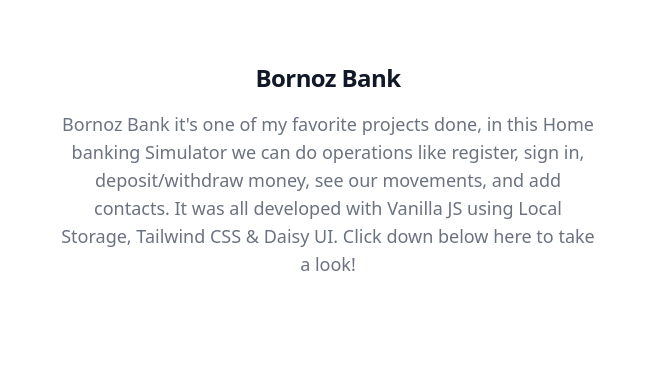
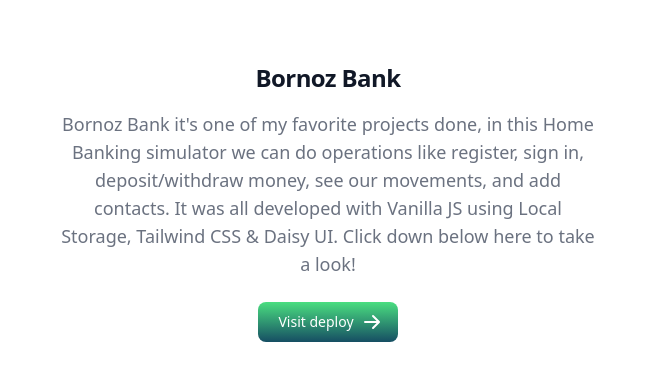
Before and after one commit to pato-1441/practicing-flowbite, a website built with Vite: page index.html in a window 1280 px wide. Shown: the part 1386-1778 px from the top of the page, 612-1280 px from the left. Built offline with nearby package versions, Linux system fonts and the light colour scheme.

Commit message:
button modified with gradient2

```diff
--- a/index.html
+++ b/index.html
@@ -209,8 +209,8 @@
             <img class="w-full block" src="./src/assets/bornozBankIphone.png" alt="bornoz bank app project image">
             <div class="mt-4 md:mt-0">
                 <h2 class="mb-4 text-2xl tracking-tight font-extrabold text-gray-900 dark:text-white">Bornoz Bank</h2>
-                <p class="mb-6 font-light text-gray-500 md:text-lg dark:text-gray-400">Bornoz Bank it's one of my favorite projects done, in this Home banking Simulator we can do operations like register, sign in, deposit/withdraw money, see our movements, and add contacts. It was all developed with Vanilla JS using Local Storage, Tailwind CSS & Daisy UI. Click down below here to take a look!</p>
-                <a href="https://bornozbank.netlify.app/" target="_blank" rel="noopener noreferrer" class="inline-flex items-center text-white bg-primary-700 hover:bg-primary-800 focus:ring-4 focus:ring-primary-300 font-medium rounded-lg text-sm px-5 py-2.5 text-center dark:focus:ring-primary-900">
+                <p class="mb-6 font-light text-gray-500 md:text-lg dark:text-gray-400">Bornoz Bank it's one of my favorite projects done, in this Home Banking simulator we can do operations like register, sign in, deposit/withdraw money, see our movements, and add contacts. It was all developed with Vanilla JS using Local Storage, Tailwind CSS & Daisy UI. Click down below here to take a look!</p>
+                <a href="https://bornozbank.netlify.app/" target="_blank" rel="noopener noreferrer" class="inline-flex items-center text-white bg-gradient-to-b from-green-400 to-cyan-900 focus:ring-4 focus:ring-gray-600 font-medium rounded-lg text-sm px-5 py-2.5 text-center dark:focus:ring-primary-900">
                     Visit deploy
                     <svg class="ml-2 -mr-1 w-5 h-5" fill="currentColor" viewBox="0 0 20 20" xmlns="http://www.w3.org/2000/svg"><path fill-rule="evenodd" d="M10.293 3.293a1 1 0 011.414 0l6 6a1 1 0 010 1.414l-6 6a1 1 0 01-1.414-1.414L14.586 11H3a1 1 0 110-2h11.586l-4.293-4.293a1 1 0 010-1.414z" clip-rule="evenodd"></path></svg>
                 </a>
```
